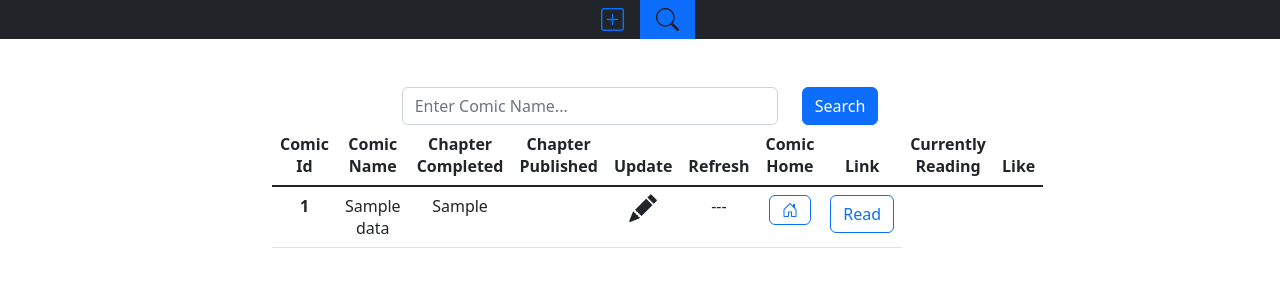
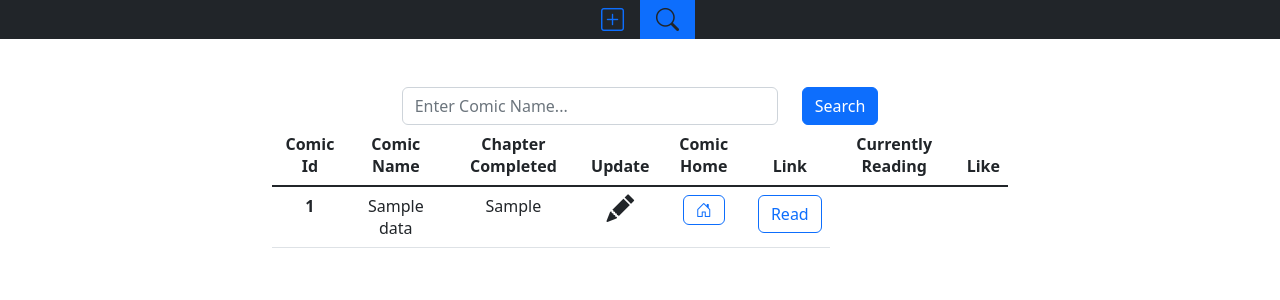
Before and after one commit to DHJariwala/dbcomics_host, a Flask app: template templates/search.html in a window 1280 px wide. Shown: the top 300 px of the page. Run offline with Flask 3, Linux system fonts and the light colour scheme; the template is opened without the code that fills it: most values are stand-ins (such as "Sample title", 1, 10 or a date in 2020); some libraries are stand-ins or nearby versions.

Commit message:
Add files via upload

```diff
--- a/templates/search.html
+++ b/templates/search.html
@@ -30,9 +30,7 @@
                 <th scope="col">Comic Id</th>
                 <th scope="col">Comic Name</th>
                 <th scope="col">Chapter Completed</th>
-                <th scope="col">Chapter Published</th>
                 <th scope="col">Update</th>
-                <th scope="col">Refresh</th>
                 <th scope="col">Comic Home</th>
                 <th scope="col">Link</th>
                 <th scope="col">Currently Reading</th>
@@ -48,20 +46,7 @@
 
                 <td>{{data.comic_chapter_completed}}</td>
 
-                {% if chapterData[data.comic_id] %}
-                <td>{{chapterData[data.comic_id]}}</td>
-                {% else %}
-                <td></td>
-                {% endif %}
-
                 <td><big><big><big><a href="/update/{{data.comic_id}}" style="color:inherit;" ><i class="bi bi-pencil-fill"></i></a></big></big></big></td>
-
-                {% if data.comic_from == 'fkm' %}
-                <td><big><big><big><a href="/refresh/{{data.comic_id}}" style='color:inherit;'><i class="bi bi-arrow-clockwise"></i></a></big></big></td>
-                {% endif %}
-                {% if data.comic_from !='fkm' %}
-                <td>---</td>
-                {% endif %}
 
                 <td><a href="{{data.comic_url}}" target=”_blank”><button class="btn btn-outline-primary"><i class="bi bi-house-door"></i></button></a></td>
 
```
